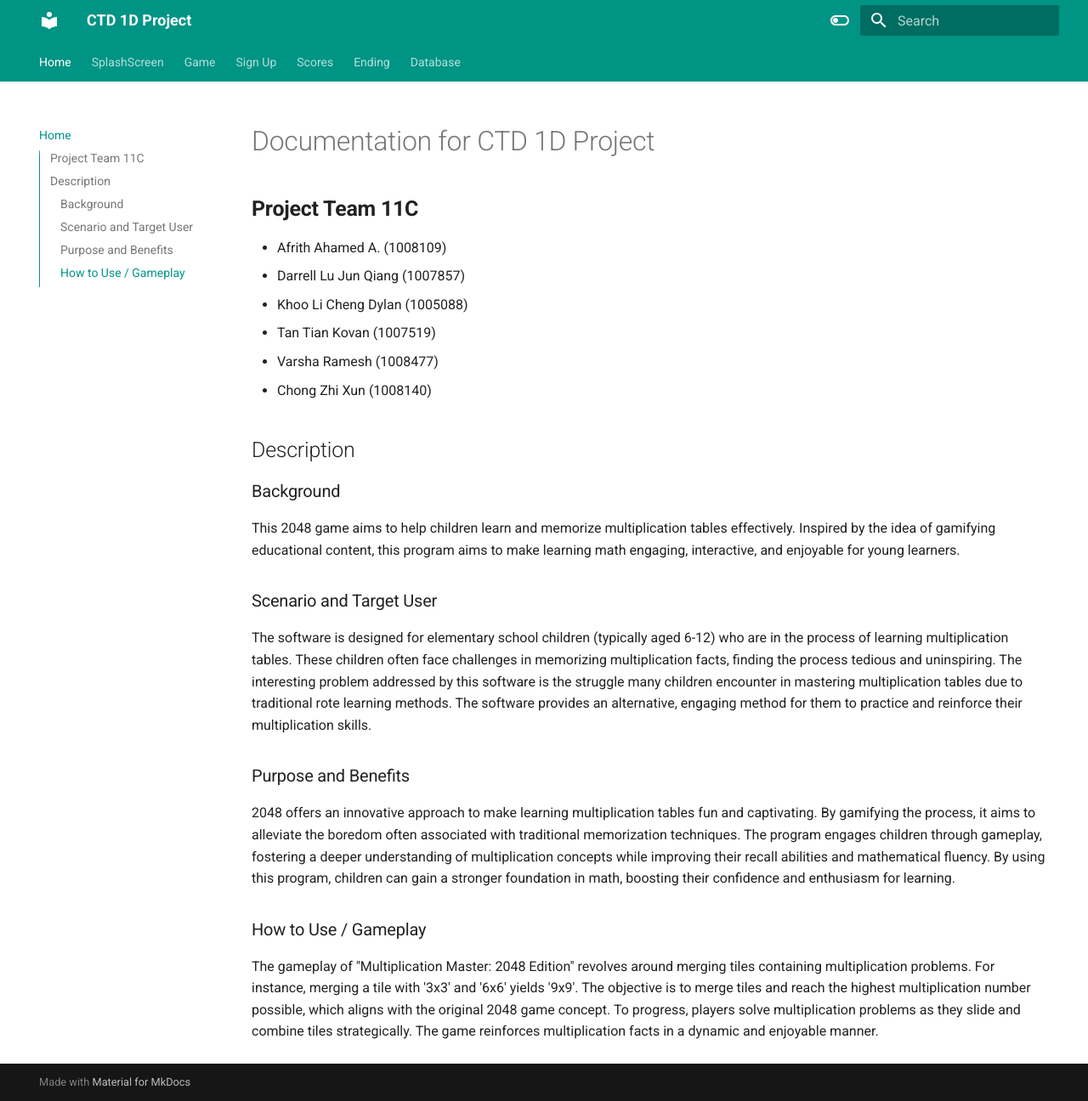
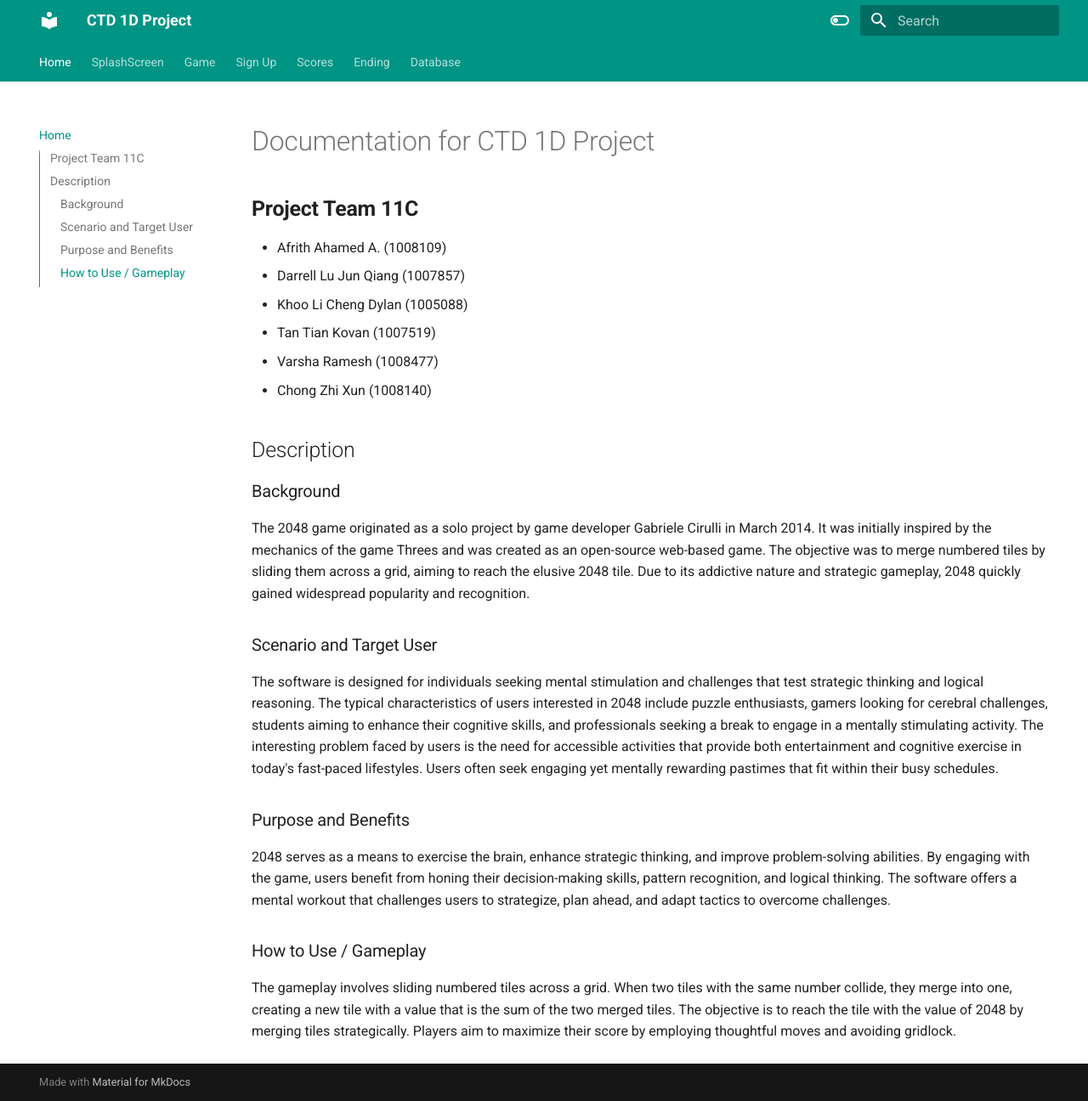
Before and after one commit to zed-ex/CTD-1D-Documentation-Site, an MkDocs documentation site: the page built from docs/index.md, in a window 1280 px wide and 1296 px high. Shown: the whole window at 85% size. Built offline with MkDocs 1.6.1 and Material for MkDocs 9.7.7, drawn with Linux system fonts in a browser that asks for light colours.

Commit message:
Update index.md

```diff
--- a/docs/index.md
+++ b/docs/index.md
@@ -11,13 +11,13 @@
 
 ## Description
 ### Background
-This 2048 game aims to help children learn and memorize multiplication tables effectively. Inspired by the idea of gamifying educational content, this program aims to make learning math engaging, interactive, and enjoyable for young learners.
+The 2048 game originated as a solo project by game developer Gabriele Cirulli in March 2014. It was initially inspired by the mechanics of the game Threes and was created as an open-source web-based game. The objective was to merge numbered tiles by sliding them across a grid, aiming to reach the elusive 2048 tile. Due to its addictive nature and strategic gameplay, 2048 quickly gained widespread popularity and recognition.
 
 ### Scenario and Target User
-The software is designed for elementary school children (typically aged 6-12) who are in the process of learning multiplication tables. These children often face challenges in memorizing multiplication facts, finding the process tedious and uninspiring. The interesting problem addressed by this software is the struggle many children encounter in mastering multiplication tables due to traditional rote learning methods. The software provides an alternative, engaging method for them to practice and reinforce their multiplication skills.
+The software is designed for individuals seeking mental stimulation and challenges that test strategic thinking and logical reasoning. The typical characteristics of users interested in 2048 include puzzle enthusiasts, gamers looking for cerebral challenges, students aiming to enhance their cognitive skills, and professionals seeking a break to engage in a mentally stimulating activity. The interesting problem faced by users is the need for accessible activities that provide both entertainment and cognitive exercise in today's fast-paced lifestyles. Users often seek engaging yet mentally rewarding pastimes that fit within their busy schedules.
 
 ### Purpose and Benefits
-2048 offers an innovative approach to make learning multiplication tables fun and captivating. By gamifying the process, it aims to alleviate the boredom often associated with traditional memorization techniques. The program engages children through gameplay, fostering a deeper understanding of multiplication concepts while improving their recall abilities and mathematical fluency. By using this program, children can gain a stronger foundation in math, boosting their confidence and enthusiasm for learning.
+2048 serves as a means to exercise the brain, enhance strategic thinking, and improve problem-solving abilities. By engaging with the game, users benefit from honing their decision-making skills, pattern recognition, and logical thinking. The software offers a mental workout that challenges users to strategize, plan ahead, and adapt tactics to overcome challenges.
 
 ### How to Use / Gameplay
-The gameplay of "Multiplication Master: 2048 Edition" revolves around merging tiles containing multiplication problems. For instance, merging a tile with '3x3' and '6x6' yields '9x9'. The objective is to merge tiles and reach the highest multiplication number possible, which aligns with the original 2048 game concept. To progress, players solve multiplication problems as they slide and combine tiles strategically. The game reinforces multiplication facts in a dynamic and enjoyable manner.
+The gameplay involves sliding numbered tiles across a grid. When two tiles with the same number collide, they merge into one, creating a new tile with a value that is the sum of the two merged tiles. The objective is to reach the tile with the value of 2048 by merging tiles strategically. Players aim to maximize their score by employing thoughtful moves and avoiding gridlock.
```
